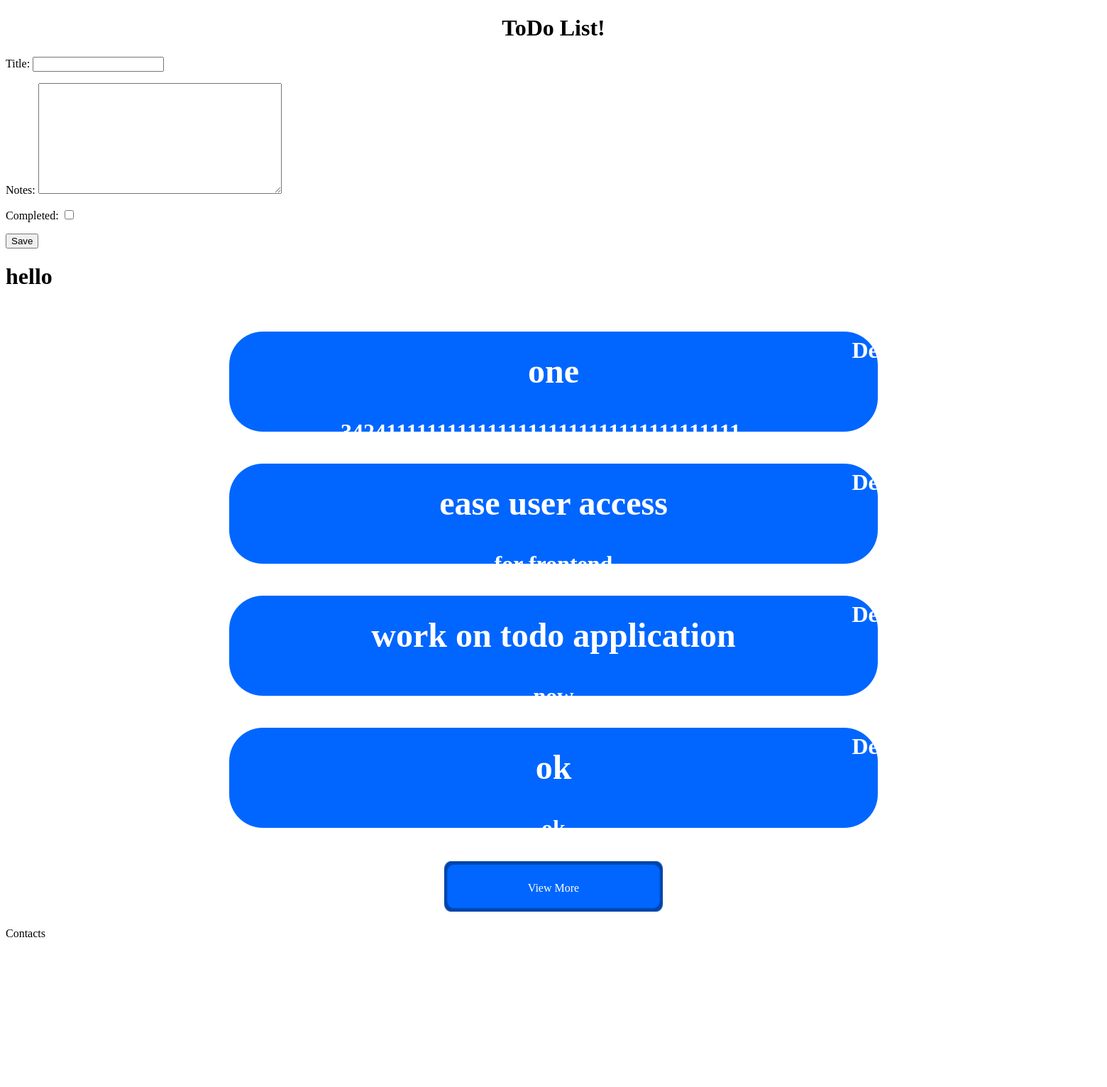
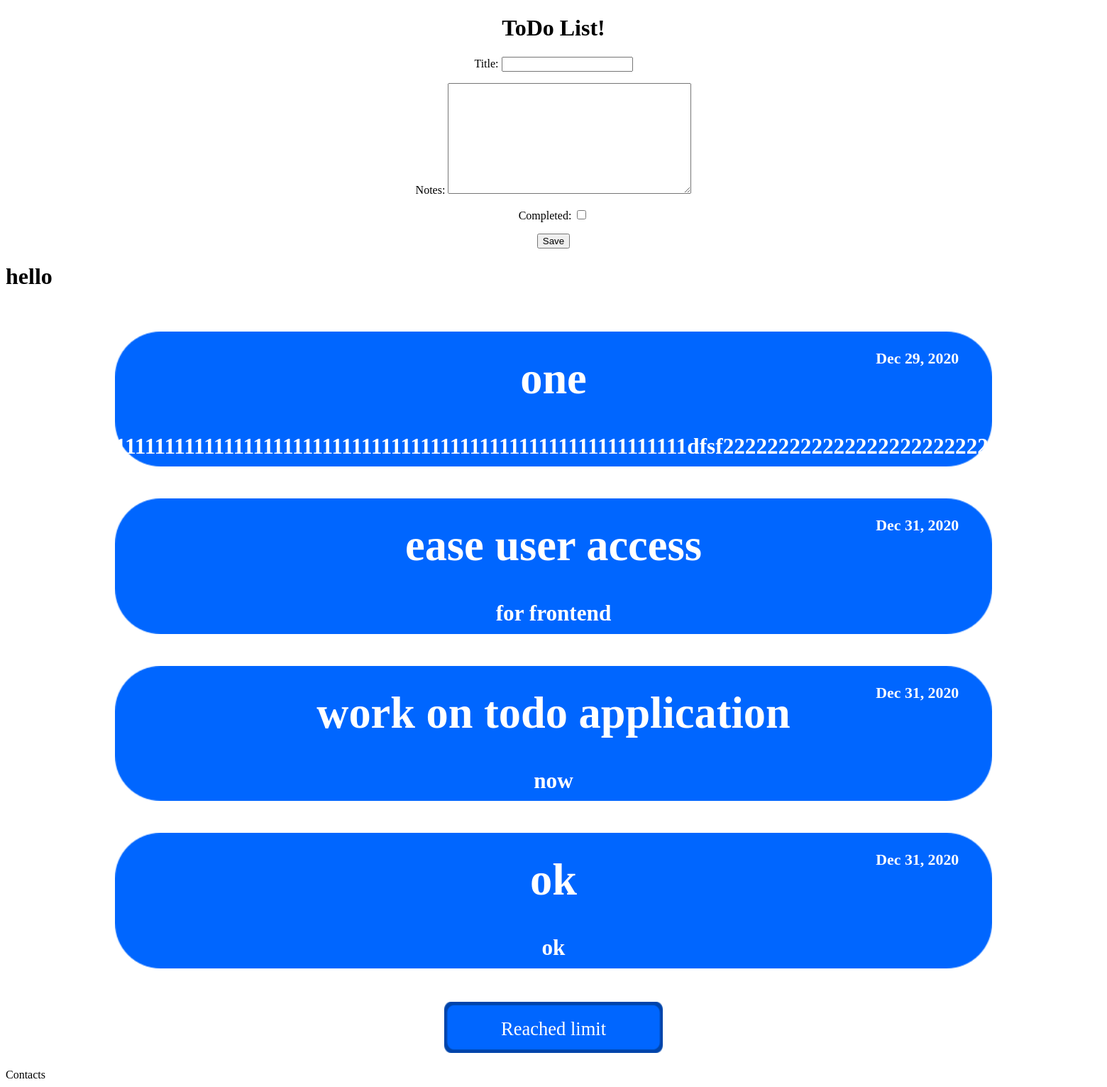
Before and after one commit to ShaneWD/ToDo, a Django app: template main/templates/main/tasks.html in a window 1560 px wide; the page is wider, and only the part inside the window is pictured. Shown: that part at 71% size. Before the commit the page ends 1320 px from the top of that part, so only its background shows below. Run offline with Django 3.2, Linux system fonts and the light colour scheme; the template is opened without the code that fills it: values that come from a table or form of the project are taken from there, others are empty; data comes from the database, SQL or seed files in the repository; both versions use the stored data as it was after the commit.

Commit message:
now the text and the card reshapes based on the window size

```diff
--- a/main/templates/main/home.html
+++ b/main/templates/main/home.html
@@ -12,7 +12,7 @@
     <body>
         <header>
             <h1 style ="text-align:center;" >ToDo List!</h1>
-            <form method='POST'>
+            <form style="text-align:center"method='POST'>
                 {% csrf_token %}
                 {{form.as_p}}
                 <input type='submit' value='Save'/>
@@ -26,16 +26,16 @@
                     {% if forloop.counter <= 4  %}
                         <br/>
                         <div class = "container">
-                            <img src="{%static 'images/card.png'%}">
-                            <div class = "centered">
-                                <h2 >{{task}}</h2>
-                                <div class="myClass">
-                                    {{task.notes}}
-                                </div>
-                            </div>
-                            <div class = "top-right">
-                                <p2>{{task.created|date:"M d, Y" }}</p2>
-                            </div>
+                            <img class = "center" src="{%static 'images/card.png'%}">
+                            <span class = "centered">
+                                <h1 style="font-size: 4vw" >{{task}}</h1>
+                                <span class="myClass">
+                                    <p style="font-size: 2vw">{{task.notes}}</p>
+                                </span>
+                            </span>
+                            <span class = "top-right">
+                                <p2 style="font-size: 1.4vw">{{task.created|date:"M d, Y" }}</p2>
+                            </span>
                         </div>
                     {% endif %}
                 {%endfor %}
@@ -46,7 +46,7 @@
             <div class = "container">
                 <img src="{%static 'images/button.png'%}" width="20%" height="20%"                     onclick="DoSomething();" />
                     <div class = "centered">
-                        <p1>View More</p1>
+                        <p1 style="font-size: 1.7vw">Reached limit</p1>
                     </div>
             </div>
 
--- a/static/CSS/style.css
+++ b/static/CSS/style.css
@@ -18,8 +18,8 @@
 
 .top-right {
     position: absolute;
-    top: 8px;
-    right: 180px;
+    top: 8%;
+    right: 13%;
   }
 
 .bottom-right {
@@ -50,13 +50,9 @@
 .button2 {background-color: #002be9;} /* Blue */
 
 .center {
-    margin: 0;
-    position: absolute;
-    top: 50%;
-    left: 50%;
-    -ms-transform: translate(-50%, -50%);
-    transform: translate(-50%, -50%);
-  }
+  margin: auto;
+  width: 80%;
+}
 
 .myClass {
     white-space: nowrap;
@@ -65,3 +61,10 @@
     overflow: hidden;
     text-overflow: ellipsis;
   }
+
+.p{
+  font-size: 25%;
+}
+.h2{
+  font-size: 25%;
+}
```
Also changed, not shown: db.sqlite3.
